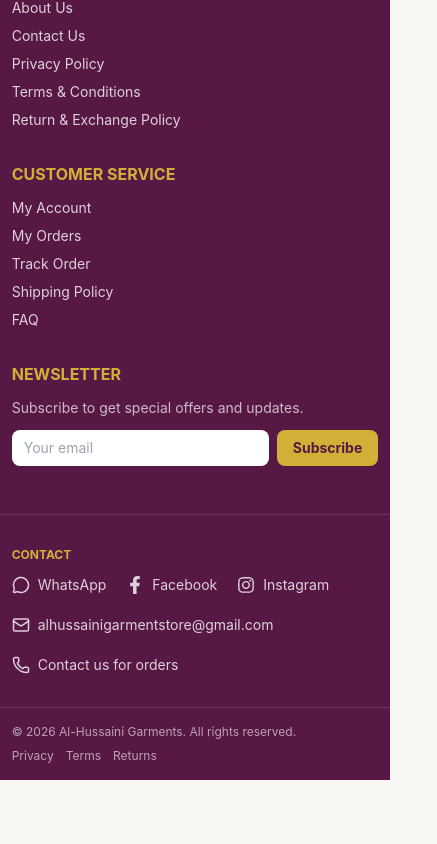
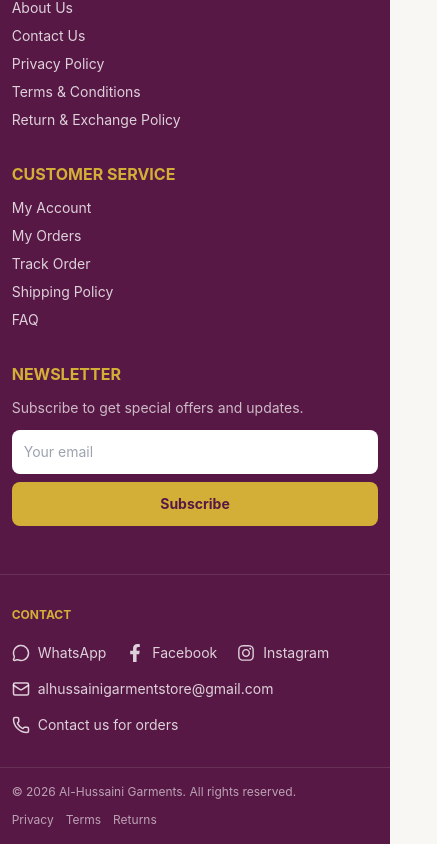
Before and after one commit to Hussainihabib/alhussainistore, a React (Vite) app in the folder frontend/: page / in a window 390 px wide. Shown: the part 1156-2000 px from the top of the page, 437 px wide, since content can reach past the window. Before the commit the page ends 1936 px from the top, so only its background shows below. Built offline with nearby package versions, Linux system fonts and the light colour scheme; no server answers.

Commit message:
frontend style.css and footer.jsx update

```diff
--- a/frontend/src/components/Footer.jsx
+++ b/frontend/src/components/Footer.jsx
@@ -1,64 +1,3 @@
-// import { useState } from "react";
-// import { Link } from "react-router-dom";
-// import { Facebook, Instagram, MessageCircle, Mail, Phone } from "lucide-react";
-// import api from "../api";
-
-// function NewsletterForm() {
-//   const [email, setEmail] = useState("");
-//   const [msg, setMsg] = useState("");
-//   const [busy, setBusy] = useState(false);
-
-//   const submit = async (e) => {
-//     e.preventDefault();
-//     if (!email.trim()) return;
-//     try {
-//       setBusy(true);
-//       setMsg("");
-//       await api.post("/newsletter/subscribe", { email: email.trim() });
-//       setMsg("Thanks for subscribing!");
-//       setEmail("");
-//     } catch (err) {
-//       setMsg(err.response?.data?.message || "Unable to subscribe right now.");
-//     } finally {
-//       setBusy(false);
-//     }
-//   };
-
-//   return (
-//     <div>
-//       <b className="text-gold">NEWSLETTER</b>
-//       <p className="text-sm text-white/70 mt-3">Subscribe to get special offers and updates.</p>
-//       <form onSubmit={submit} className="flex mt-3 gap-2">
-//         <input
-//           type="email"
-//           required
-//           placeholder="Your email"
-//           value={email}
-//           onChange={(e) => setEmail(e.target.value)}
-//           className="flex-1 min-w-0 rounded-lg px-3 py-2 text-sm text-stone-800 outline-none"
-//         />
-//         <button disabled={busy} className="bg-gold text-brand text-sm font-bold px-4 rounded-lg whitespace-nowrap">
-//           {busy ? "..." : "Subscribe"}
-//         </button>
-//       </form>
-//       {msg && <p className="text-xs text-white/80 mt-2">{msg}</p>}
-//     </div>
-//   );
-// }
-
-// export default function Footer(){
-//  return <footer className="bg-brand text-white mt-12"><div className="container py-12 grid gap-8 md:grid-cols-4">
-//   <div><h2 className="font-serif text-2xl font-bold">AL-HUSSAINI <span className="text-gold">GARMENTS</span></h2><p className="text-sm text-white/70 mt-3">Quality kids clothing with comfortable styles for everyday and special occasions.</p></div>
-//   <div><b className="text-gold">COMPANY</b><div className="grid gap-2 mt-3 text-sm text-white/80"><Link to="/about">About Us</Link><Link to="/contact">Contact Us</Link><Link to="/privacy-policy">Privacy Policy</Link><Link to="/terms-conditions">Terms &amp; Conditions</Link><Link to="/return-policy">Return &amp; Exchange Policy</Link></div></div>
-//   <div><b className="text-gold">CUSTOMER SERVICE</b><div className="grid gap-2 mt-3 text-sm text-white/80"><Link to="/login">My Account</Link><Link to="/my-orders">My Orders</Link><Link to="/track">Track Order</Link><Link to="/shipping-policy">Shipping Policy</Link><Link to="/faq">FAQ</Link></div></div>
-//   <NewsletterForm/>
-//  </div>
-//  <div className="border-t border-white/10"><div className="container py-8 grid gap-3 sm:flex sm:items-center sm:justify-between"><b className="text-gold text-xs">CONTACT</b><div className="flex flex-wrap gap-5 text-sm text-white/80"><a href="https://wa.me/923352219829" target="_blank" rel="noreferrer" className="flex items-center gap-2"><MessageCircle size={18}/> WhatsApp</a><a href="https://www.facebook.com/share/1ERSYkDqom/" target="_blank" rel="noreferrer" className="flex items-center gap-2"><Facebook size={18}/> Facebook</a><a href="https://www.instagram.com/alhussainigarments?igsi=MXB0em9qbzJuMHNnYg==/" target="_blank" rel="noreferrer" className="flex items-center gap-2"><Instagram size={18}/> Instagram</a><span className="flex items-center gap-2"><Mail size={18}/> alhussainigarmentstore@gmail.com</span><span className="flex items-center gap-2"><Phone size={18}/> Contact us for orders</span></div></div></div>
-//  <div className="border-t border-white/10"><div className="container py-4 text-xs text-white/60 flex flex-col sm:flex-row justify-between gap-2"><span>© {new Date().getFullYear()} Al-Hussaini Garments. All rights reserved.</span><div className="flex gap-3"><Link to="/privacy-policy">Privacy</Link><Link to="/terms-conditions">Terms</Link><Link to="/return-policy">Returns</Link></div></div></div></footer>
-// }
-
-
-
 import { useState } from "react";
 import { Link } from "react-router-dom";
 import { MessageCircle, Mail, Phone } from "lucide-react";
@@ -96,27 +35,32 @@
   };
 
   return (
-    <div>
-      <b className="text-gold">NEWSLETTER</b>
+    <div className="min-w-0">
+      <b className="text-gold">
+        NEWSLETTER
+      </b>
 
       <p className="text-sm text-white/70 mt-3">
         Subscribe to get special offers and updates.
       </p>
 
-      <form onSubmit={submit} className="flex mt-3 gap-2">
+      <form
+        onSubmit={submit}
+        className="flex flex-col sm:flex-row mt-3 gap-2 w-full"
+      >
         <input
           type="email"
           required
           placeholder="Your email"
           value={email}
           onChange={(e) => setEmail(e.target.value)}
-          className="flex-1 min-w-0 rounded-lg px-3 py-2 text-sm text-stone-800 outline-none"
+          className="w-full min-w-0 flex-1 rounded-lg px-3 py-3 text-sm text-stone-800 outline-none"
         />
 
         <button
           type="submit"
           disabled={busy}
-          className="bg-gold text-brand text-sm font-bold px-4 rounded-lg whitespace-nowrap disabled:opacity-60"
+          className="w-full sm:w-auto bg-gold text-brand text-sm font-bold px-4 py-3 rounded-lg whitespace-nowrap disabled:opacity-60"
         >
           {busy ? "..." : "Subscribe"}
         </button>
@@ -133,12 +77,13 @@
 
 export default function Footer() {
   return (
-    <footer className="bg-brand text-white mt-12">
+    <footer className="bg-brand text-white mt-12 w-full max-w-full overflow-hidden">
+
       {/* Main Footer */}
       <div className="container py-12 grid gap-8 md:grid-cols-4">
 
         {/* Brand */}
-        <div>
+        <div className="min-w-0">
           <h2 className="font-serif text-2xl font-bold">
             AL-HUSSAINI{" "}
             <span className="text-gold">
@@ -153,13 +98,19 @@
         </div>
 
         {/* Company */}
-        <div>
-          <b className="text-gold">COMPANY</b>
+        <div className="min-w-0">
+          <b className="text-gold">
+            COMPANY
+          </b>
 
           <div className="grid gap-2 mt-3 text-sm text-white/80">
-            <Link to="/about">About Us</Link>
+            <Link to="/about">
+              About Us
+            </Link>
 
-            <Link to="/contact">Contact Us</Link>
+            <Link to="/contact">
+              Contact Us
+            </Link>
 
             <Link to="/privacy-policy">
               Privacy Policy
@@ -176,8 +127,10 @@
         </div>
 
         {/* Customer Service */}
-        <div>
-          <b className="text-gold">CUSTOMER SERVICE</b>
+        <div className="min-w-0">
+          <b className="text-gold">
+            CUSTOMER SERVICE
+          </b>
 
           <div className="grid gap-2 mt-3 text-sm text-white/80">
             <Link to="/login">
@@ -208,22 +161,29 @@
 
       {/* Contact & Social */}
       <div className="border-t border-white/10">
-        <div className="container py-8 grid gap-3 sm:flex sm:items-center sm:justify-between">
+        <div className="container py-8 grid gap-5 sm:flex sm:items-center sm:justify-between">
+
           <b className="text-gold text-xs">
             CONTACT
           </b>
 
-          <div className="flex flex-wrap gap-5 text-sm text-white/80">
+          <div className="flex flex-wrap gap-x-5 gap-y-4 text-sm text-white/80 min-w-0">
 
             {/* WhatsApp */}
             <a
               href="https://wa.me/923352219829"
               target="_blank"
               rel="noreferrer"
-              className="flex items-center gap-2"
+              className="flex items-center gap-2 min-w-0"
             >
-              <MessageCircle size={18} />
-              WhatsApp
+              <MessageCircle
+                size={18}
+                className="shrink-0"
+              />
+
+              <span>
+                WhatsApp
+              </span>
             </a>
 
             {/* Facebook */}
@@ -231,10 +191,16 @@
               href="https://www.facebook.com/share/1ERSYkDqom/"
               target="_blank"
               rel="noreferrer"
-              className="flex items-center gap-2"
+              className="flex items-center gap-2 min-w-0"
             >
-              <FaFacebookF size={18} />
-              Facebook
+              <FaFacebookF
+                size={18}
+                className="shrink-0"
+              />
+
+              <span>
+                Facebook
+              </span>
             </a>
 
             {/* Instagram */}
@@ -242,25 +208,43 @@
               href="https://www.instagram.com/alhussainigarments?igsh=MXB0em9qbzJuMHNnYg=="
               target="_blank"
               rel="noreferrer"
-              className="flex items-center gap-2"
+              className="flex items-center gap-2 min-w-0"
             >
-              <FaInstagram size={18} />
-              Instagram
+              <FaInstagram
+                size={18}
+                className="shrink-0"
+              />
+
+              <span>
+                Instagram
+              </span>
             </a>
 
             {/* Email */}
             <a
               href="mailto:alhussainigarmentstore@gmail.com"
-              className="flex items-center gap-2"
+              className="flex items-center gap-2 min-w-0 break-all"
             >
-              <Mail size={18} />
-              alhussainigarmentstore@gmail.com
+              <Mail
+                size={18}
+                className="shrink-0"
+              />
+
+              <span>
+                alhussainigarmentstore@gmail.com
+              </span>
             </a>
 
             {/* Phone */}
-            <span className="flex items-center gap-2">
-              <Phone size={18} />
-              Contact us for orders
+            <span className="flex items-center gap-2 min-w-0">
+              <Phone
+                size={18}
+                className="shrink-0"
+              />
+
+              <span>
+                Contact us for orders
+              </span>
             </span>
           </div>
         </div>
@@ -268,13 +252,14 @@
 
       {/* Bottom Footer */}
       <div className="border-t border-white/10">
-        <div className="container py-4 text-xs text-white/60 flex flex-col sm:flex-row justify-between gap-2">
+        <div className="container py-4 text-xs text-white/60 flex flex-col sm:flex-row justify-between gap-3">
+
           <span>
             © {new Date().getFullYear()} Al-Hussaini Garments.
             All rights reserved.
           </span>
 
-          <div className="flex gap-3">
+          <div className="flex flex-wrap gap-3">
             <Link to="/privacy-policy">
               Privacy
             </Link>
@@ -289,6 +274,7 @@
           </div>
         </div>
       </div>
+
     </footer>
   );
 }
--- a/frontend/src/styles.css
+++ b/frontend/src/styles.css
@@ -1,4 +1,160 @@
-@tailwind base;@tailwind components;@tailwind utilities;
-*{box-sizing:border-box}body{margin:0;font-family:Inter,ui-sans-serif,system-ui,sans-serif;background:#F8F7F4;color:#252027}button,input,select,textarea{font:inherit}.container{width:min(1180px,92%);margin:auto}.card{@apply bg-white rounded-2xl shadow-luxury border border-stone-100}.btn{@apply inline-flex items-center justify-center rounded-xl px-4 py-3 font-semibold transition}.btn-brand{@apply btn bg-brand text-white hover:opacity-90}.btn-gold{@apply btn bg-gold text-brand}.field{@apply w-full rounded-xl border border-stone-300 px-3 py-3 outline-none focus:ring-2 focus:ring-brand/20}.admin-table th,.admin-table td{@apply px-3 py-3 text-left border-b border-stone-100}.admin-table{width:100%;border-collapse:collapse}
-html,body,#root{min-height:100%}img{max-width:100%;height:auto}
-@media(max-width:640px){.container{width:min(94%,1180px)}.admin-table th,.admin-table td{padding:.65rem;font-size:.82rem}.field{min-height:44px}.btn,.btn-brand,.btn-gold{min-height:44px}}
+@tailwind base;
+@tailwind components;
+@tailwind utilities;
+
+/* =========================================
+   GLOBAL RESET
+========================================= */
+
+*,
+*::before,
+*::after {
+  box-sizing: border-box;
+}
+
+html,
+body,
+#root {
+  width: 100%;
+  min-height: 100%;
+  margin: 0;
+  padding: 0;
+  max-width: 100%;
+}
+
+html,
+body {
+  overflow-x: hidden;
+}
+
+body {
+  font-family: Inter, ui-sans-serif, system-ui, sans-serif;
+  background: #F8F7F4;
+  color: #252027;
+}
+
+/* Prevent any child from creating horizontal overflow */
+#root {
+  overflow-x: hidden;
+}
+
+/* =========================================
+   MEDIA
+========================================= */
+
+img,
+video,
+svg,
+canvas {
+  max-width: 100%;
+  height: auto;
+}
+
+/* =========================================
+   FORM ELEMENTS
+========================================= */
+
+button,
+input,
+select,
+textarea {
+  font: inherit;
+}
+
+input,
+select,
+textarea {
+  max-width: 100%;
+}
+
+/* =========================================
+   CONTAINER
+========================================= */
+
+.container {
+  width: min(1180px, 92%);
+  max-width: 100%;
+  margin-left: auto;
+  margin-right: auto;
+}
+
+/* =========================================
+   CARD
+========================================= */
+
+.card {
+  @apply bg-white rounded-2xl shadow-luxury border border-stone-100;
+}
+
+/* =========================================
+   BUTTONS
+========================================= */
+
+.btn {
+  @apply inline-flex items-center justify-center rounded-xl px-4 py-3 font-semibold transition;
+}
+
+.btn-brand {
+  @apply btn bg-brand text-white hover:opacity-90;
+}
+
+.btn-gold {
+  @apply btn bg-gold text-brand;
+}
+
+/* =========================================
+   FORM FIELDS
+========================================= */
+
+.field {
+  @apply w-full rounded-xl border border-stone-300 px-3 py-3 outline-none focus:ring-2 focus:ring-brand/20;
+}
+
+/* =========================================
+   ADMIN TABLE
+========================================= */
+
+.admin-table {
+  width: 100%;
+  border-collapse: collapse;
+}
+
+.admin-table th,
+.admin-table td {
+  @apply px-3 py-3 text-left border-b border-stone-100;
+}
+
+/* =========================================
+   MOBILE
+========================================= */
+
+@media (max-width: 640px) {
+  html,
+  body,
+  #root {
+    width: 100%;
+    max-width: 100%;
+    overflow-x: hidden;
+  }
+
+  .container {
+    width: 94%;
+    max-width: 100%;
+  }
+
+  .admin-table th,
+  .admin-table td {
+    padding: 0.65rem;
+    font-size: 0.82rem;
+  }
+
+  .field {
+    min-height: 44px;
+  }
+
+  .btn,
+  .btn-brand,
+  .btn-gold {
+    min-height: 44px;
+  }
+}
```
